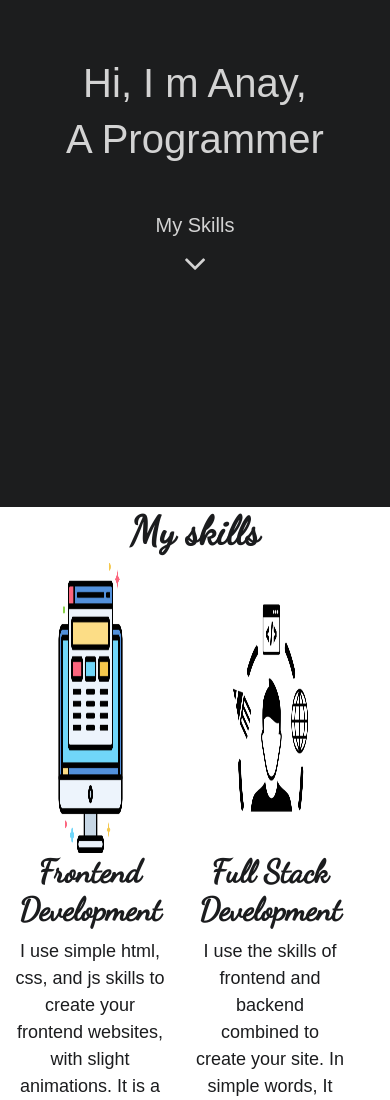
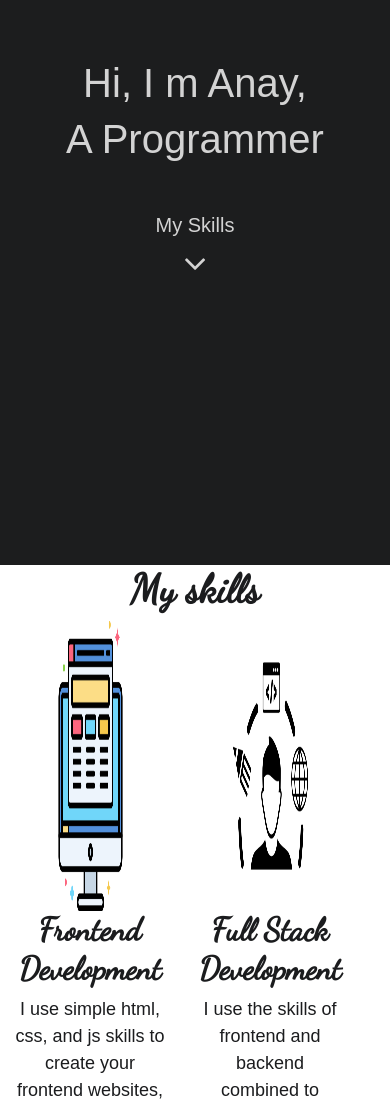
Before and after one commit to Anay028/portfolio, a plain HTML site: page index.html in a window 390 px wide. Shown: the top 1100 px of the page. Drawn offline with nearby package versions, Linux system fonts and the light colour scheme; a web font is replaced by a local one.

Commit message:
making the site mobile friendly

```diff
--- a/css/index.css
+++ b/css/index.css
@@ -18,7 +18,7 @@ html {
 
 @media only screen and (max-width: 950px){
   #introduction {
-    padding-bottom: 50%;
+    padding-bottom: 65%;
   }
 }
 
```
